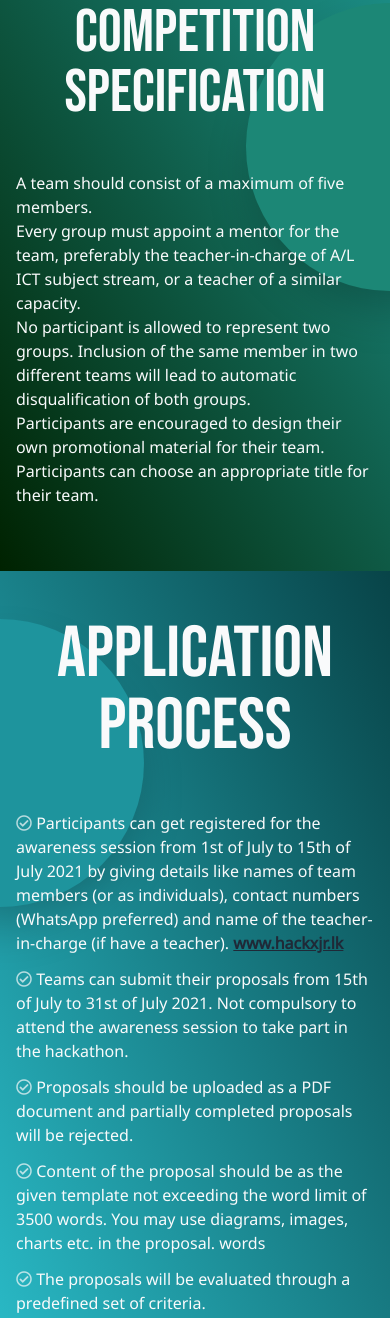
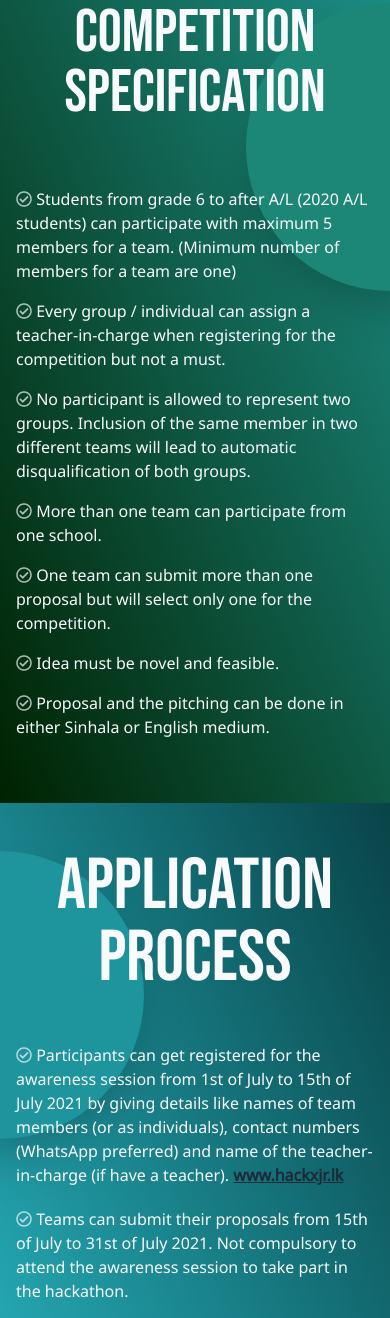
Before and after one commit to SithumDev07/hackX-Jr-Web, a website built with Parcel: page Test.html in a window 390 px wide. Shown: the part 9001-10319 px from the top of the page. Built offline with nearby package versions, Linux system fonts and the light colour scheme.

Commit message:
added aplication for mobile

```diff
--- a/Test.html
+++ b/Test.html
@@ -2981,24 +2981,26 @@ constraints.
               Competition Specification
               </h1>
               <div class="font-Noto text-base md:text-xl lg:text-2xl w-full px-4 lg:px-6 mt-12 z-20">
-                <p>A team should consist of a maximum of five members.</p>
-                <p>
-                  Every group must appoint a mentor for the team, preferably the
-                  teacher-in-charge of A/L ICT subject stream, or a teacher of a
-                  similar capacity.
+                <p class="mt-4"><i class="far fa-check-circle opacity-70"></i>	Students from grade 6 to after A/L (2020 A/L students) can participate with maximum 5 members for a team. (Minimum number of members for a team are one)</p>
+                <p class="mt-4">
+                  <i class="far fa-check-circle opacity-70"></i>	Every group / individual can assign a teacher-in-charge when registering for the competition but not a must.
                 </p>
-                <p>
-                  No participant is allowed to represent two groups. Inclusion
-                  of the same member in two different teams will lead to
-                  automatic disqualification of both groups.
+                <p class="mt-4">
+                  <i class="far fa-check-circle opacity-70"></i>	No participant is allowed to represent two groups. Inclusion of the same member in two different teams will lead to automatic disqualification of both groups.
                 </p>
-                <p>
-                  Participants are encouraged to design their own promotional
-                  material for their team.
+                <p class="mt-4">
+                  <i class="far fa-check-circle opacity-70"></i>	More than one team can participate from one school.
                 </p>
-                <p>
-                  Participants can choose an appropriate title for their team.
+                <p class="mt-4">
+                  <i class="far fa-check-circle opacity-70"></i>	One team can submit more than one proposal but will select only one for the competition.
                 </p>
+                <p class="mt-4">
+                  <i class="far fa-check-circle opacity-70"></i>	Idea must be novel and feasible.
+                </p>
+                <p class="mt-4">
+                  <i class="far fa-check-circle opacity-70"></i>	Proposal and the pitching can be done in either Sinhala or English medium.
+                </p>
+
               </div>
             </div>
             <div
@@ -3121,17 +3123,17 @@ constraints.
             <div class="font-Noto text-base md:text-xl lg:text-2xl w-full px-4 md:px-20 lg:px-24 mt-12 md:mt-5 z-20">
               <p><i class="far fa-check-circle opacity-70"></i> Participants can get registered for the awareness session from 1st of July to 15th of July 2021 by giving details like names of team members (or as individuals), contact numbers (WhatsApp preferred) and name of the teacher-in-charge (if have a teacher).
                 <a href="" class="underline text-gray-800 font-bold">www.hackxjr.lk</a></p>
-              <p class="mt-3">
+              <p class="mt-5">
                 <i class="far fa-check-circle opacity-70"></i> Teams can submit their proposals from 15th of July to 31st of July 2021. Not compulsory to attend the awareness session to take part in the hackathon.
               </p>
-              <p class="mt-3">
+              <p class="mt-5">
                 <i class="far fa-check-circle opacity-70"></i> Proposals should be uploaded as a PDF document and partially completed proposals will be rejected.
               </p>
-              <p class="mt-3">
+              <p class="mt-5">
                 <i class="far fa-check-circle opacity-70"></i> Content of the proposal should be as the given template not exceeding the word limit of 3500 words. You may use diagrams, images, charts etc. in the proposal.
 words
               </p>
-              <p class="mt-3">
+              <p class="mt-5">
                 <i class="far fa-check-circle opacity-70"></i> The proposals will be evaluated through a predefined set of criteria.
               </p>
               <div class="mt-5">
```
